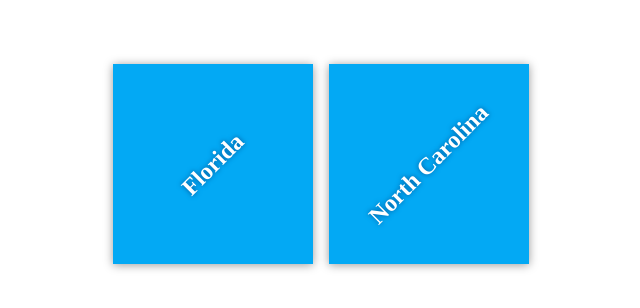
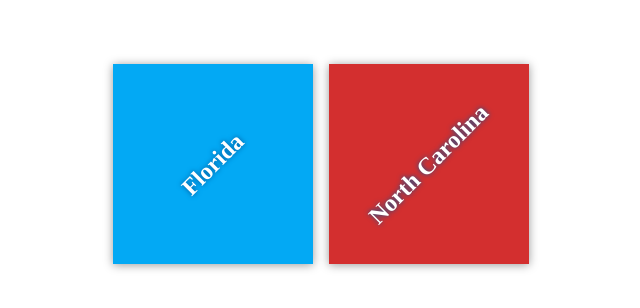
Before and after one commit to travistcodes/my-travel-plans, a plain HTML site: page index.html in a window 1280 px wide. Shown: the part 236-544 px from the top of the page, without its empty margins (319-959 px from the left). Drawn offline with Linux system fonts and the light colour scheme.

Commit message:
Corrected link between html id and css

```diff
--- a/css/styles.css
+++ b/css/styles.css
@@ -53,6 +53,6 @@ h2 {
   background-color: #03a9f4;
 }
 
-#paris {
+#North-Carolina {
   background-color: #d32f2f;
 }
--- a/index.html
+++ b/index.html
@@ -13,7 +13,7 @@
           <h2>Florida</h2>
         </div>
 
-        <div class="destination" id="North Carolina">
+        <div class="destination" id="North-Carolina">
           <h2>North Carolina</h2>
         </div>
       </div>
```
Lines whose indentation alone changed are shown as unchanged.
